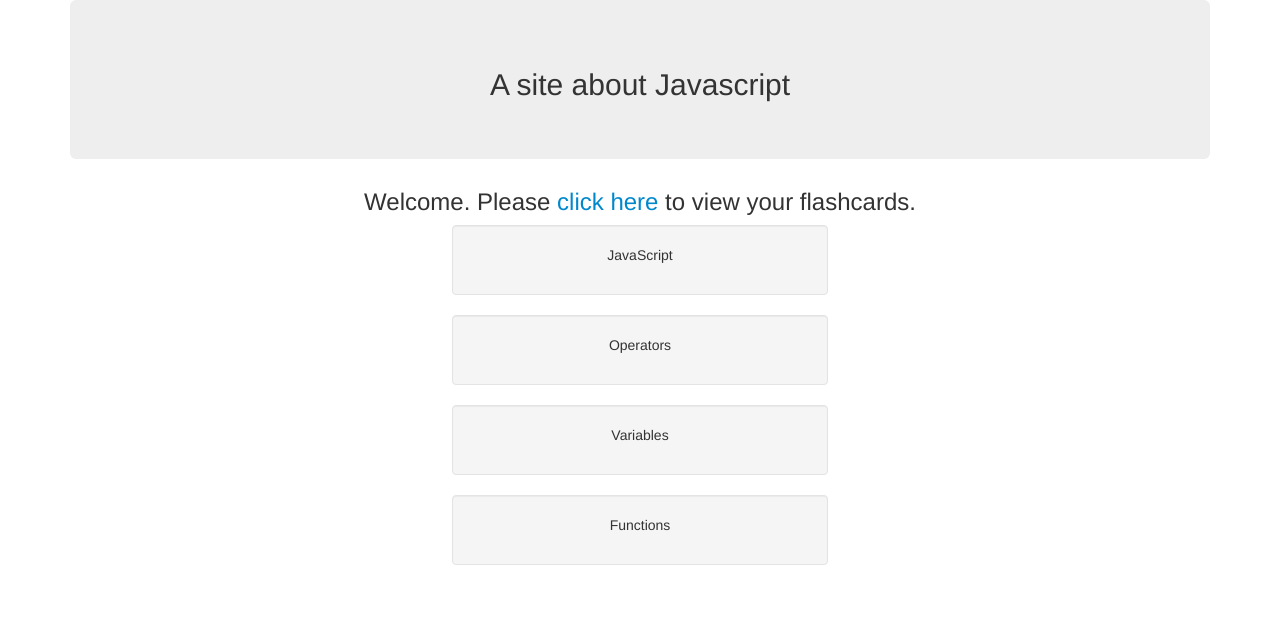
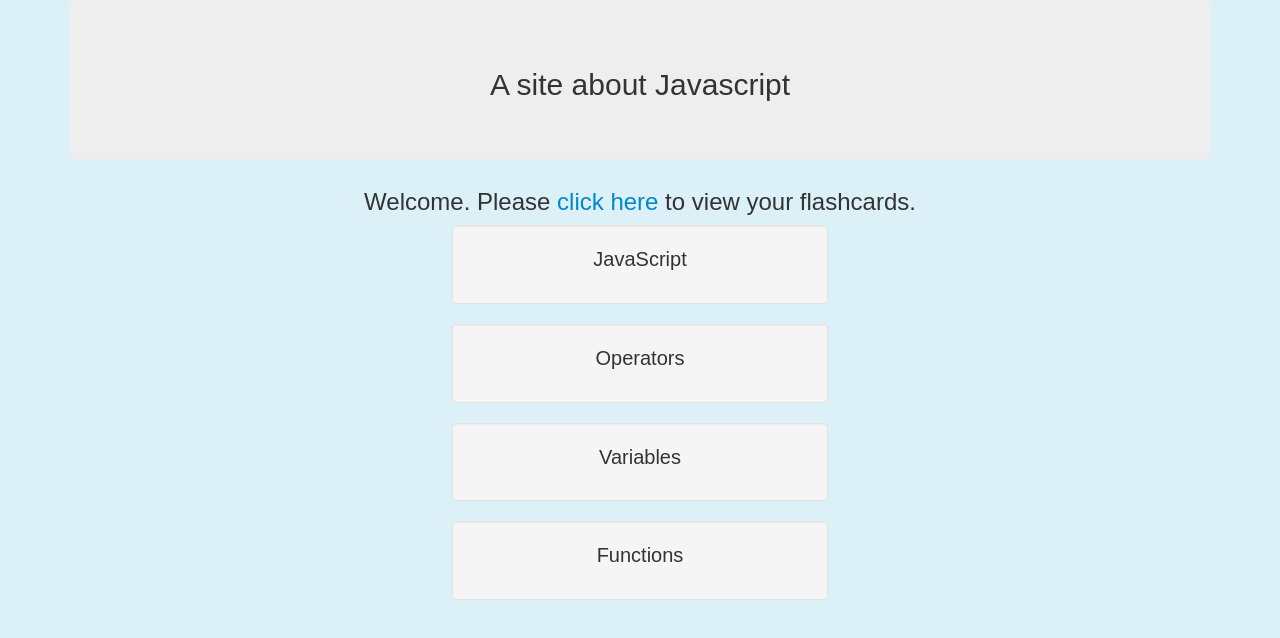
Before and after one commit to dmortkowitz/flashcard, a plain HTML site: page index.html in a window 1280 px wide. Both pictures are taken after a click on the element "click here". Drawn offline with Linux system fonts and the light colour scheme.

Commit message:
Add styles, using CSS.

```diff
--- a/css/styles.css
+++ b/css/styles.css
@@ -5,7 +5,9 @@
   margin-right: auto;
 }
 body{
+  background-color: #DBF0F7;
   text-align:center;
+  font-family: fantasy;
 }
 
 .clickable {
@@ -17,9 +19,11 @@ body{
 }
 .initially-hidden{
   display:none;
+  font-size: 20px;
   }
 .hiddentext2, .hiddentext3, .hiddentext4, .hiddentext5{
   display: none;
+  font-size: 18px;
 }
 .block1{
   background-color: red;
```
Also changed, not shown: index.html (+1 -0 lines).
